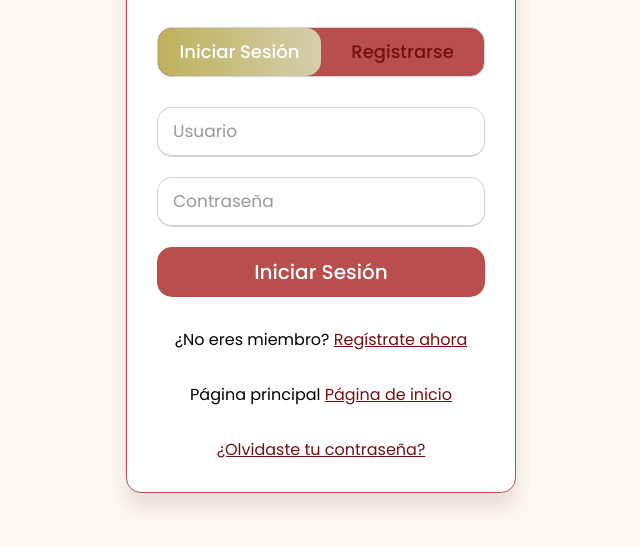
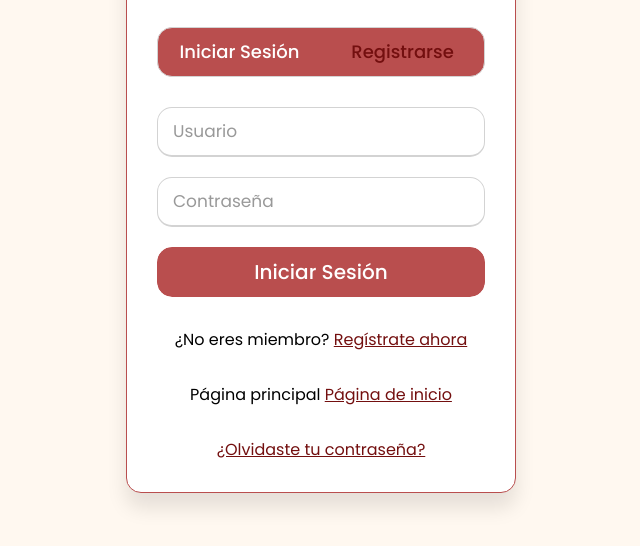
Before and after one commit to torvi30/app-floristeria, a plain HTML site: page login/index.html in a window 1280 px wide. Shown: the part 224-770 px from the top of the page, without its empty margins (319-959 px from the left). Drawn offline with Linux system fonts and the light colour scheme; some packages are replaced by stand-ins of ours; files that its build step writes are made by us from their sources; a script that the page names is missing; files whose address does not match are found by name.

Commit message:
fix login

```diff
--- a/login/style.css
+++ b/login/style.css
@@ -1,8 +1,5 @@
 @import url('https://fonts.googleapis.com/css?family=Poppins:400,500,600,700&display=swap');
 
-:root {
-  --gradient-global: -webkit-linear-gradient(left, #beb15b, #d5cfac);
-}
 
 *{
   margin: 0;
```
